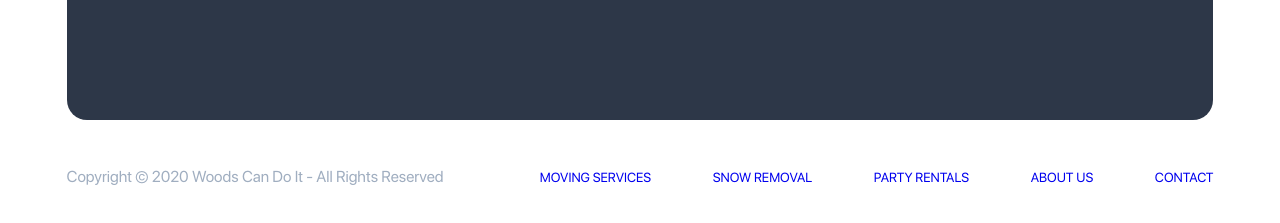
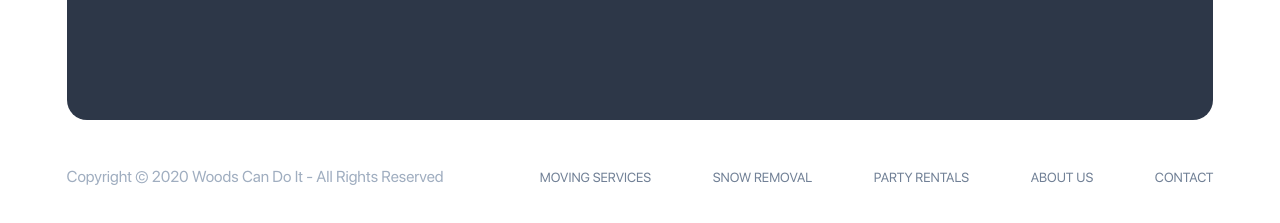
Before and after one commit to zakovskiandrea/woods-can-do-it, a website: page pages/contact.html in a window 1280 px wide. Shown: the part 811-1034 px from the top of the page. Drawn offline with nearby package versions, Linux system fonts and the light colour scheme; files that its build step writes are made by us from their sources.

Commit message:
footer links color changes

```diff
--- a/scss/layout/_footer.scss
+++ b/scss/layout/_footer.scss
@@ -56,6 +56,7 @@
   }
 
   &__link {
+    color: #718096;
     text-decoration: none;
     &:visited,
     &:hover,
```
